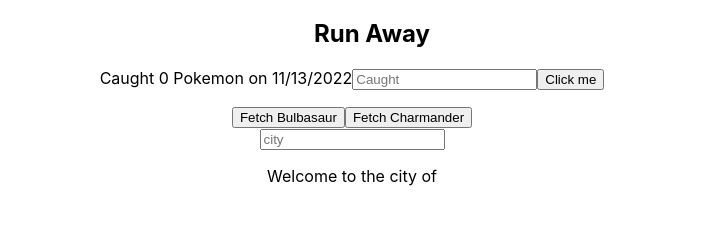
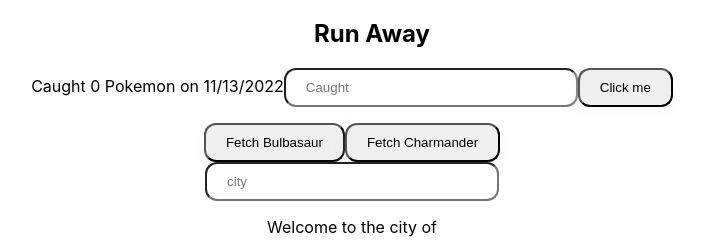
Before and after one commit to Dawit-Dev/pokedex, a React (Create React App) app: page / in a window 1280 px wide. Shown: the part 521-772 px from the top of the page, without its empty margins (288-992 px from the left). Built offline with nearby package versions, Linux system fonts and the light colour scheme.

Commit message:
Modified scc

```diff
--- a/src/App.css
+++ b/src/App.css
@@ -41,6 +41,16 @@
   /* justify-content: space-around; */
   background-color: rgb(238, 234, 234);
   width: 60%;
-margin: 0 auto;
-box-shadow: rgba(0, 0, 0, 0.35) 0px 5px 15px;
+  margin: 0 auto;
+  box-shadow: rgba(0, 0, 0, 0.35) 0px 5px 15px;
 }
+button{
+  padding: 10px 20px;
+  box-shadow: rgba(242, 238, 238, 0.35) 0px 5px 15px;
+  border-radius: 12px;
+}
+input {
+  padding: 10px 20px;
+  border-radius: 12px;
+  width: 250px;
+}
```
